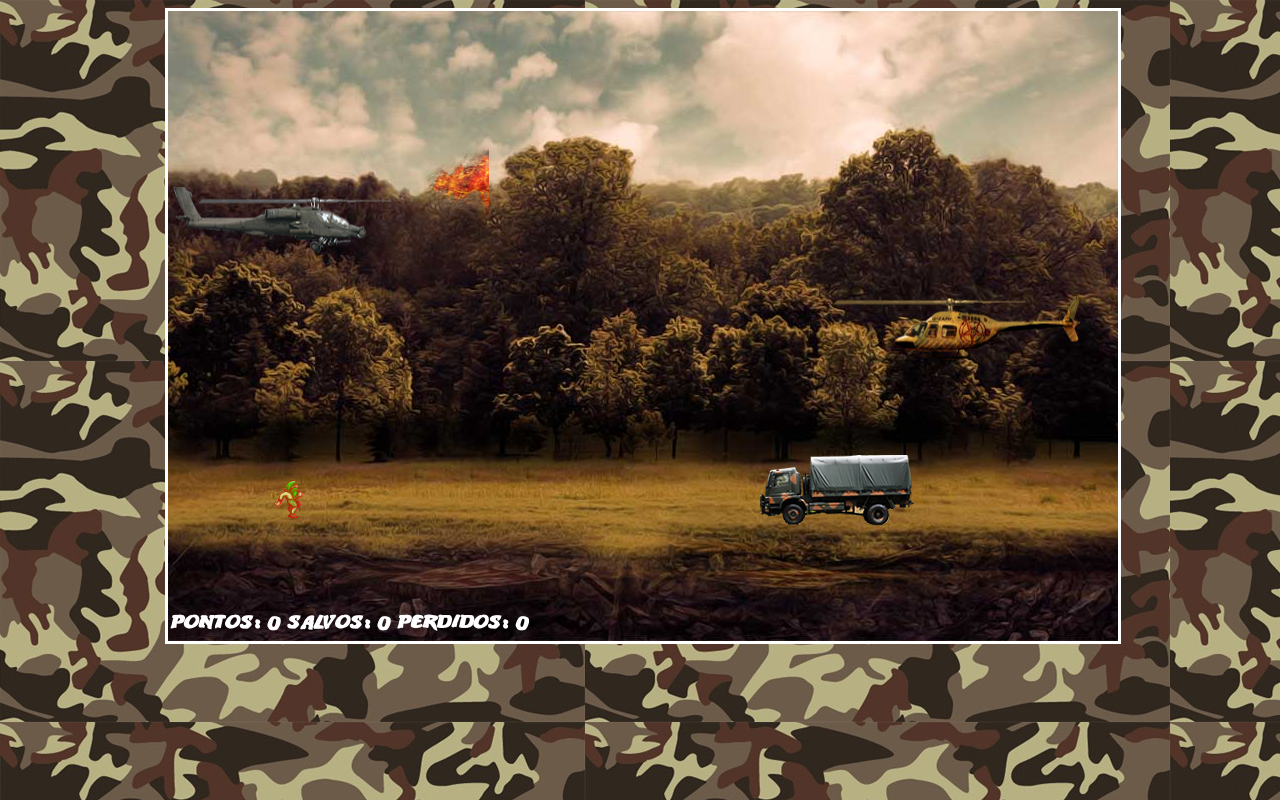
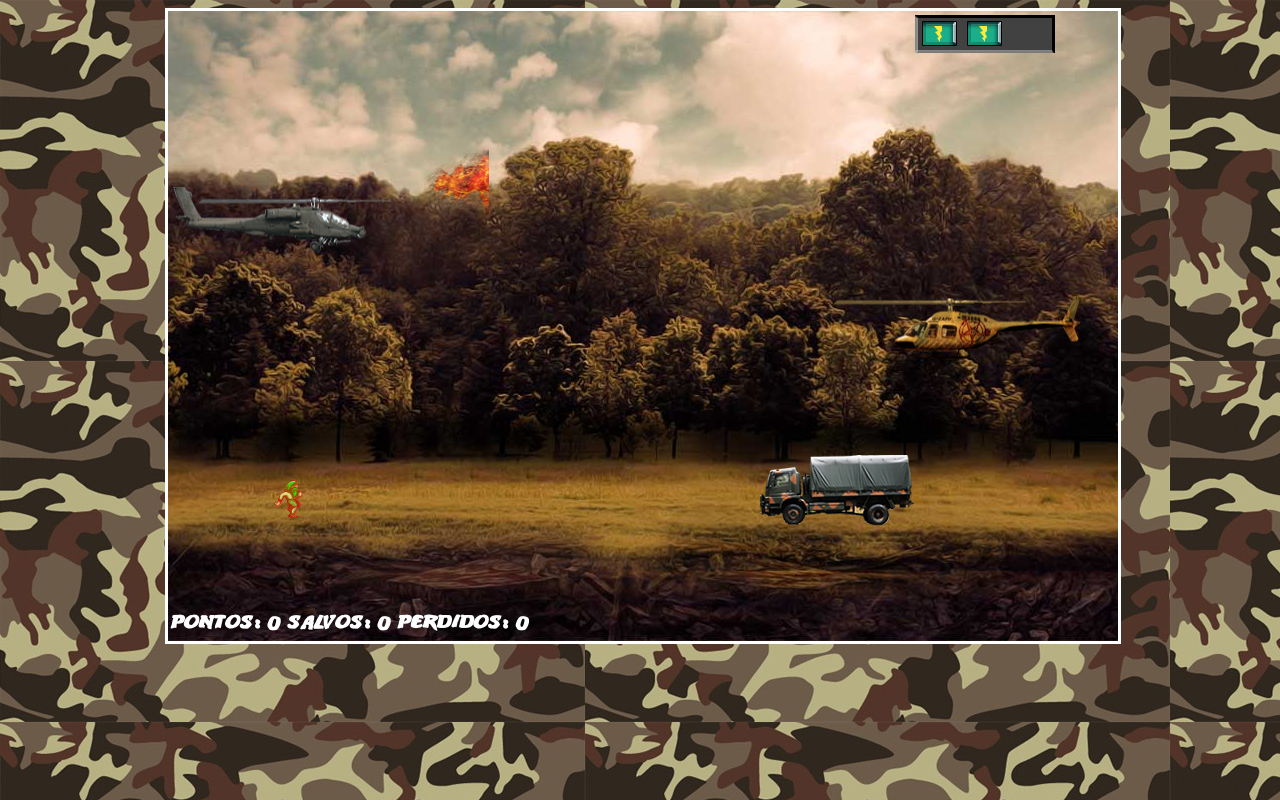
Before and after one commit to mfelicianosousa/Game-Resgate, a plain HTML site: page index.html in a window 1280 px wide. Both pictures are taken after a click on the element 643 px from the left and 221 px from the top of the page. Drawn offline with Linux system fonts and the light colour scheme.

Commit message:
Incluir a Barra de energia do jogador

```diff
--- a/css/estilos.css
+++ b/css/estilos.css
@@ -234,3 +234,12 @@ h2 {
 	font-size:20px;
 	color:#FFF
 }
+
+
+#energia {
+	width: 140px;
+	height: 38px;
+	position: absolute;
+	left: 750px;
+	top: 7px;
+}
--- a/js/js.js
+++ b/js/js.js
@@ -7,6 +7,7 @@ function start() { // Inicio da função start()
 	$("#fundoGame").append("<div id='inimigo2'></div>");
 	$("#fundoGame").append("<div id='amigo' class='anima3'></div>");
     $("#fundoGame").append("<div id='placar'></div>");
+    $("#fundoGame").append("<div id='energia'></div>");
 
     //Principais variáveis do jogo
     var podeAtirar=true;
@@ -15,6 +16,8 @@ function start() { // Inicio da função start()
     var pontos=0;
     var salvos=0;
     var perdidos=0;
+    //  energia do jogador
+    var energiaAtual=3;
     //
     var jogo = {}
     // variaveis atribuidas ao inimigo1 (helicoptero2)
@@ -57,6 +60,7 @@ function start() { // Inicio da função start()
         moveamigo();
         colisao();
         placar();
+        energia();
 
     } // Fim da função loop()
 
@@ -191,7 +195,7 @@ function start() { // Inicio da função start()
         // jogador com o inimigo1
 
         if (colisao1.length>0) {
-
+            energiaAtual--;
             inimigo1X = parseInt($("#inimigo1").css("left"));
             inimigo1Y = parseInt($("#inimigo1").css("top"));
             explosao1(inimigo1X,inimigo1Y);
@@ -203,7 +207,7 @@ function start() { // Inicio da função start()
 
         // jogador com o inimigo2
         if (colisao2.length>0) {
-
+            energiaAtual--;
             inimigo2X = parseInt($("#inimigo2").css("left"));
             inimigo2Y = parseInt($("#inimigo2").css("top"));
             explosao2(inimigo2X,inimigo2Y);
@@ -376,4 +380,32 @@ function start() { // Inicio da função start()
 
     } //fim da função placar()
 
+    //Barra de energia
+
+    function energia() {
+
+		if (energiaAtual==3) {
+
+			$("#energia").css("background-image", "url(imgs/energia3.png)");
+		}
+
+		if (energiaAtual==2) {
+
+			$("#energia").css("background-image", "url(imgs/energia2.png)");
+		}
+
+		if (energiaAtual==1) {
+
+			$("#energia").css("background-image", "url(imgs/energia1.png)");
+		}
+
+		if (energiaAtual==0) {
+
+			$("#energia").css("background-image", "url(imgs/energia0.png)");
+
+			//Game Over
+		}
+
+	} // Fim da função energia()
+
 } // Fim da função start
```
